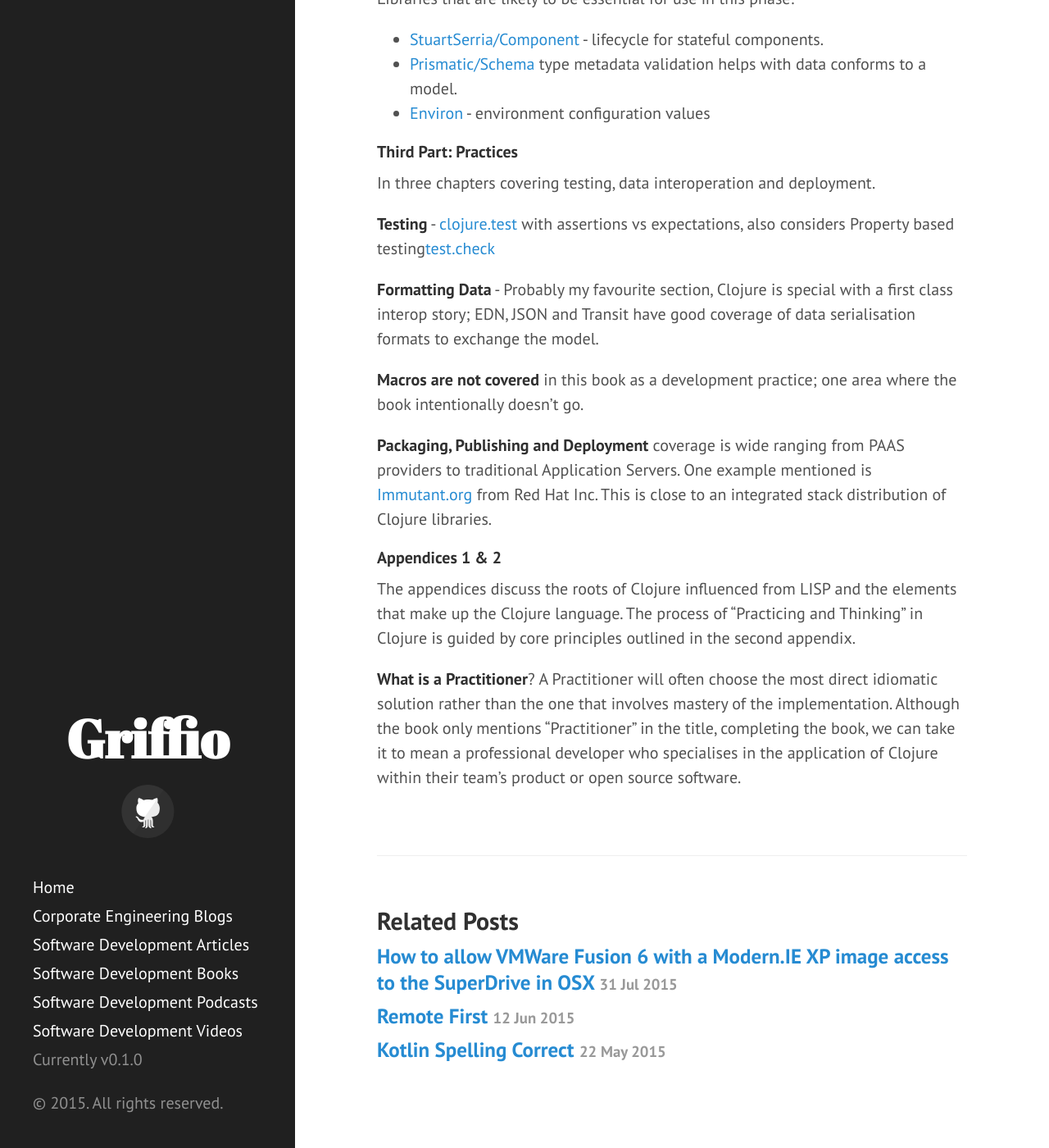
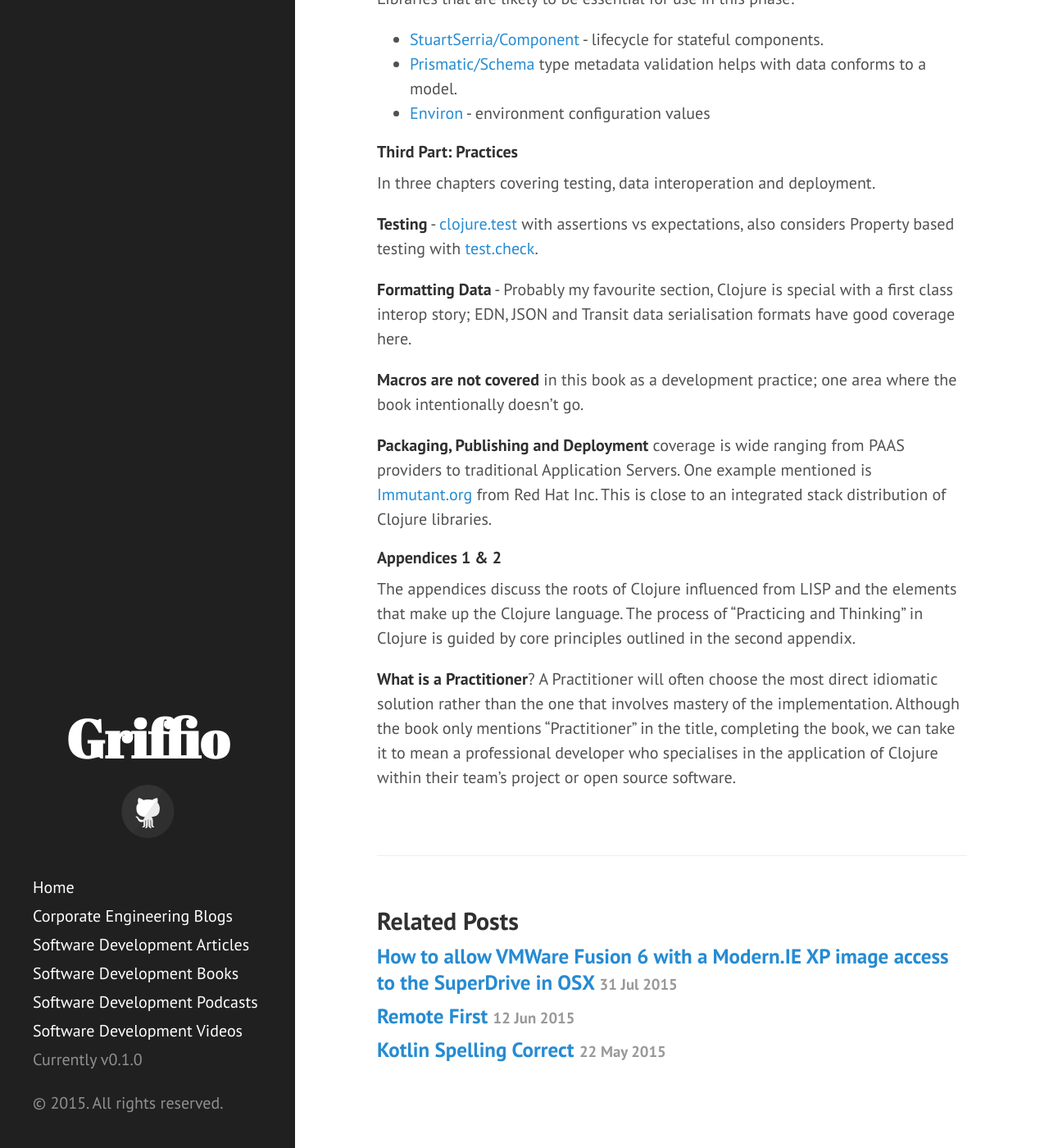
Before and after one commit to griffio/griffio.github.io, a Jekyll site: the page built from _posts/2015-09-18-Clojure-Applied-Review.md, in a window 1280 px wide and 1400 px high, scrolled down 2567 px. Shown: the whole window at 82% size. Built offline with Jekyll 4.4.1, drawn with Linux system fonts in a browser that asks for light colours; nearby versions of some CDN libraries.

Commit message:
Update 2015-09-18-Clojure-Applied-Review.md

```diff
--- a/_posts/2015-09-18-Clojure-Applied-Review.md
+++ b/_posts/2015-09-18-Clojure-Applied-Review.md
@@ -62,9 +62,9 @@
 #### Third Part: Practices
 In three chapters covering testing, data interoperation and deployment.
 
-**Testing** - [clojure.test](https://clojure.github.io/clojure/clojure.test-api.html) with assertions vs expectations, also considers Property based testing[test.check](https://github.com/clojure/test.check)
+**Testing** - [clojure.test](https://clojure.github.io/clojure/clojure.test-api.html) with assertions vs expectations, also considers Property based testing with [test.check](https://github.com/clojure/test.check).
 
-**Formatting Data** - Probably my favourite section, Clojure is special with a first class interop story; EDN, JSON and Transit have good coverage of data serialisation formats to exchange the model.
+**Formatting Data** - Probably my favourite section, Clojure is special with a first class interop story; EDN, JSON and Transit data serialisation formats have good coverage here.
 
 **Macros are not covered** in this book as a development practice; one area where the book intentionally doesn’t go.
 
@@ -75,4 +75,4 @@
 The appendices discuss the roots of Clojure influenced from LISP and the elements that make up the Clojure language. The process of “Practicing and Thinking” in Clojure is guided by core principles outlined in the second appendix.
 
 **What is a Practitioner**?
-A Practitioner will often choose the most direct idiomatic solution rather than the one that involves mastery of the implementation. Although the book only mentions “Practitioner” in the title, completing the book, we can take it to mean a professional developer who specialises in the application of Clojure within their team’s product or open source software.
+A Practitioner will often choose the most direct idiomatic solution rather than the one that involves mastery of the implementation. Although the book only mentions “Practitioner” in the title, completing the book, we can take it to mean a professional developer who specialises in the application of Clojure within their team’s project or open source software.
```
